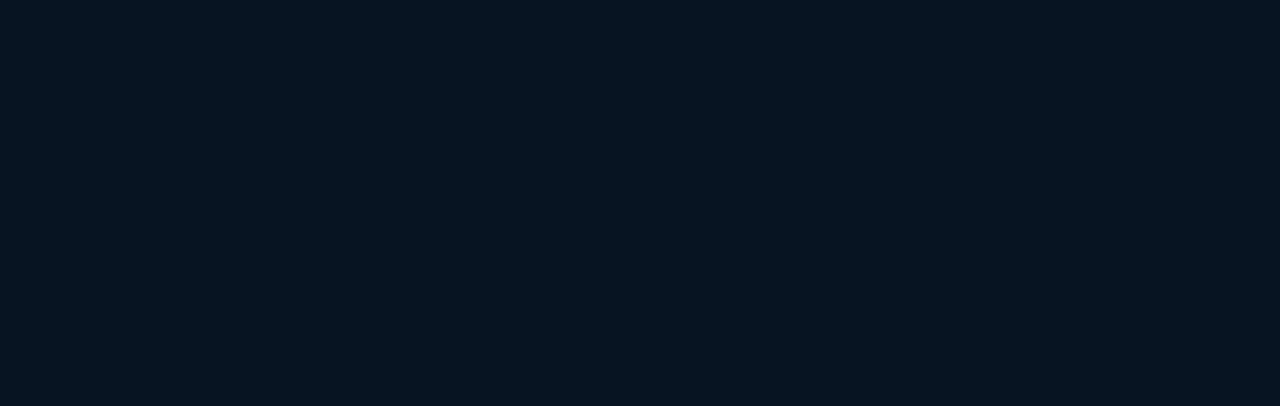
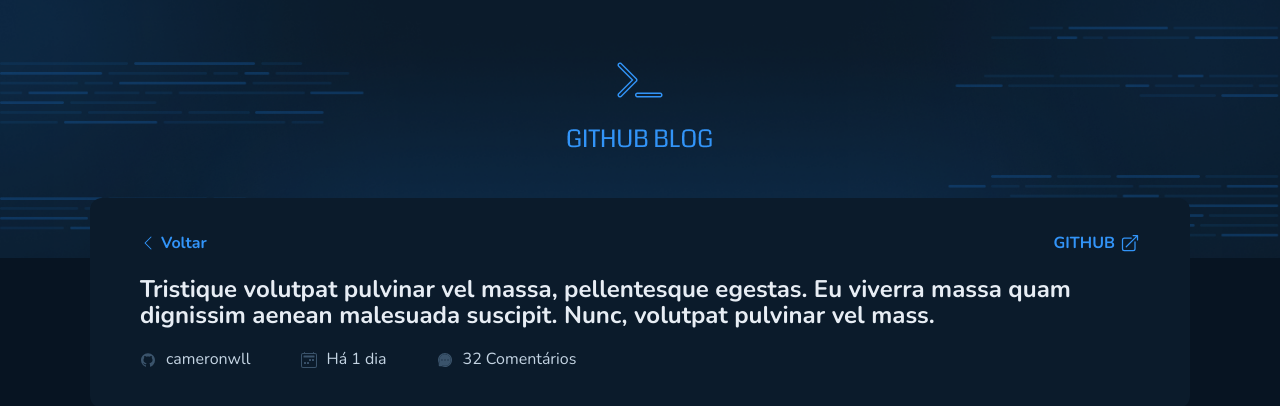
Before and after one commit to kleubinho/Github-Blog, a React (Vite) app: page /post in a window 1280 px wide. Before the commit this address had no page. Shown: the top 406 px of the page. Built offline with nearby package versions, Linux system fonts and the light colour scheme.

Commit message:
card publication finish

```diff
--- a/src/Routes.tsx
+++ b/src/Routes.tsx
@@ -2,12 +2,14 @@
 import { Routes } from "react-router-dom";
 import { DefaultLayout } from "./layouts/DefaultLayout";
 import { Home } from "./pages/Home";
+import { Post } from "./pages/Post";
 
 export function Router() {
   return (
     <Routes>
       <Route path="/" element={<DefaultLayout />}>
         <Route path="/" element={<Home />} />
+        <Route path="/post" element={<Post />} />
       </Route>
     </Routes>
   );
--- /dev/null
+++ b/src/pages/Post/components/CardPublication/index.tsx
@@ -0,0 +1,44 @@
+import * as S from "./styles";
+import * as Ai from "react-icons/ai";
+import { BsArrowBarLeft, BsCalendar, BsCalendar2, BsCalendar2Week, BsChevronCompactLeft, BsChevronLeft, BsFillBuildingFill } from "react-icons/bs";
+import { HiUsers, HiArrowTopRightOnSquare } from "react-icons/hi2";
+import { useTheme } from "styled-components";
+
+export function CardPublication() {
+  const theme = useTheme();
+  return (
+    <S.CardProfileGithub>
+      <S.infoProfileGithub>
+        <S.NameProfile>
+          <S.LinkGithub href="/">
+            <BsChevronLeft /> Voltar
+          </S.LinkGithub>
+
+          <S.LinkGithub href="#">
+            GITHUB<HiArrowTopRightOnSquare size={20} />
+          </S.LinkGithub>
+        </S.NameProfile>
+        <h2>
+          Tristique volutpat pulvinar vel massa, pellentesque egestas. Eu
+          viverra massa quam dignissim aenean malesuada suscipit. Nunc, volutpat
+          pulvinar vel mass.
+        </h2>
+
+        <S.Icons>
+          <S.Icon>
+            <Ai.AiFillGithub color={theme["base-label"]} />
+            <span>cameronwll</span>
+          </S.Icon>
+          <S.Icon>
+            <BsCalendar2Week color={theme["base-label"]} />
+            <span>Há 1 dia</span>
+          </S.Icon>
+          <S.Icon>
+            <Ai.AiTwotoneMessage color={theme["base-label"]} />
+            <span>32 Comentários</span>
+          </S.Icon>
+        </S.Icons>
+      </S.infoProfileGithub>
+    </S.CardProfileGithub>
+  );
+}
--- /dev/null
+++ b/src/pages/Post/components/CardPublication/styles.ts
@@ -0,0 +1,59 @@
+import styled from "styled-components";
+
+export const CardProfileGithub = styled.div`
+  margin-top: -60px;
+  background-color: ${(props) => props.theme["base-profile"]};
+  width: 100%;
+  border-radius: 12px;
+  display: flex;
+  padding: 35px 50px;
+  gap: 30px;
+  /* box-shadow: 0px 0px 30px 1px #000; */
+`;
+
+export const infoProfileGithub = styled.div`
+  display: flex;
+  flex-direction: column;
+  justify-content: space-between;
+  color: ${(props) => props.theme["base-title"]};
+
+  h2 {
+    margin-block: 1.5rem 1.2rem;
+  }
+`;
+
+export const NameProfile = styled.div`
+  display: flex;
+  justify-content: space-between;
+`;
+
+export const Icons = styled.div`
+  display: flex;
+  align-items: center;
+  gap: 50px;
+`;
+
+export const Icon = styled.div`
+  display: flex;
+  align-items: center;
+  gap: 10px;
+
+  span {
+    color: ${(props) => props.theme["base-subtitle"]};
+  }
+`;
+
+export const LinkGithub = styled.a`
+  display: flex;
+  color: ${(props) => props.theme["blue"]};
+  gap: 5px;
+  font-weight: bold;
+  text-decoration: none;
+  align-items: center;
+  line-height: 0;
+`;
+
+export const Avatar = styled.img`
+  border-radius: 10px;
+  width: 148px;
+`;
--- a/src/pages/Post/index.tsx
+++ b/src/pages/Post/index.tsx
@@ -1,9 +1,12 @@
+import { CardPublication } from './components/CardPublication'
 import * as S from './styles'
 
 export function Post() {
     return (
         <S.Container>
-
+            <S.Content>
+                <CardPublication />
+            </S.Content>
         </S.Container>
     )
 }
--- a/src/pages/Post/styles.ts
+++ b/src/pages/Post/styles.ts
@@ -1,5 +1,12 @@
 import styled from "styled-components";
 
 export const Container = styled.div`
+  display: flex;
+  align-items: center;
+  justify-content: center;
+`;
 
-`
+export const Content = styled.div`
+  max-width: 1100px;
+  width: 100%;
+`;
```
